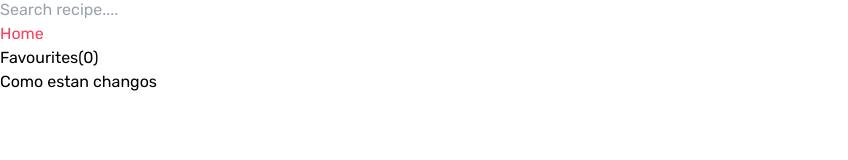
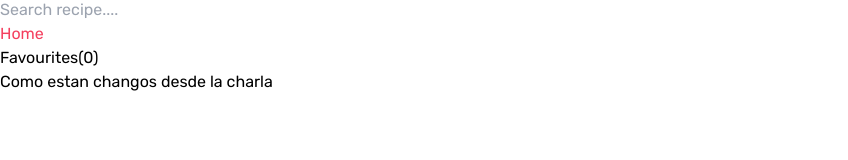
Before and after one commit to NicoZela23/ci-cd-example, a React (Vite) app: page / in a window 1280 px wide. Shown: the part 172-332 px from the top of the page, without its empty margins (0-848 px from the left). Built offline with nearby package versions, Linux system fonts and the light colour scheme; the HTML template or start-up script is replaced by a standard one.

Commit message:
testing 12 1212

```diff
--- a/src/components/templates/Home.tsx
+++ b/src/components/templates/Home.tsx
@@ -15,7 +15,7 @@ const Home: React.FC<HomeProps> = ({ recipes, loading, error }) => {
       {!loading && !error && recipes.length === 0 ? (
         <div className="flex flex-col items-center justify-center gap-6 mt-10">
           <p className="text-center text-2xl lg:text-4xl font-semibold text-rose-400">
-            Como estan changos
+            Como estan changos desde la charla
           </p>
           <FryingPan />
         </div>
```
